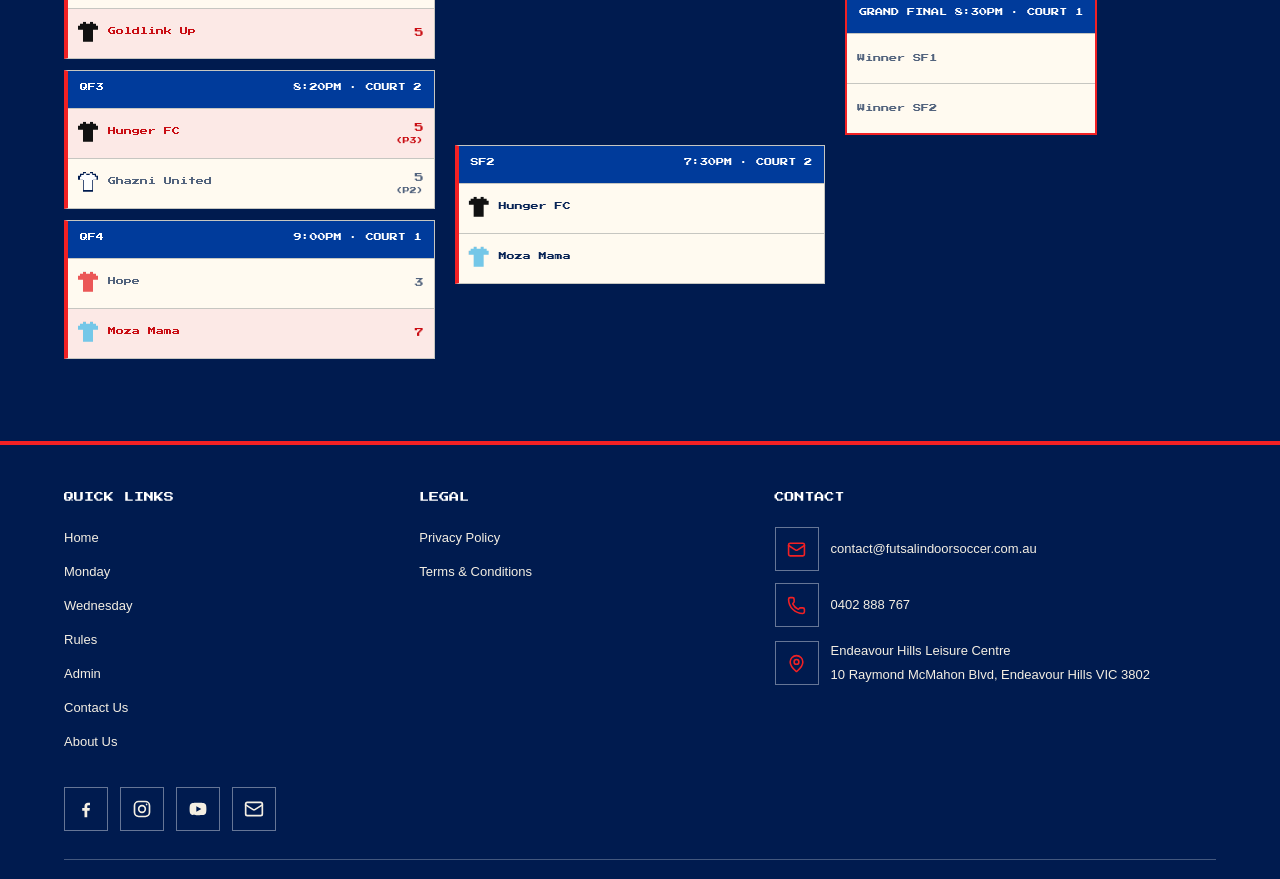
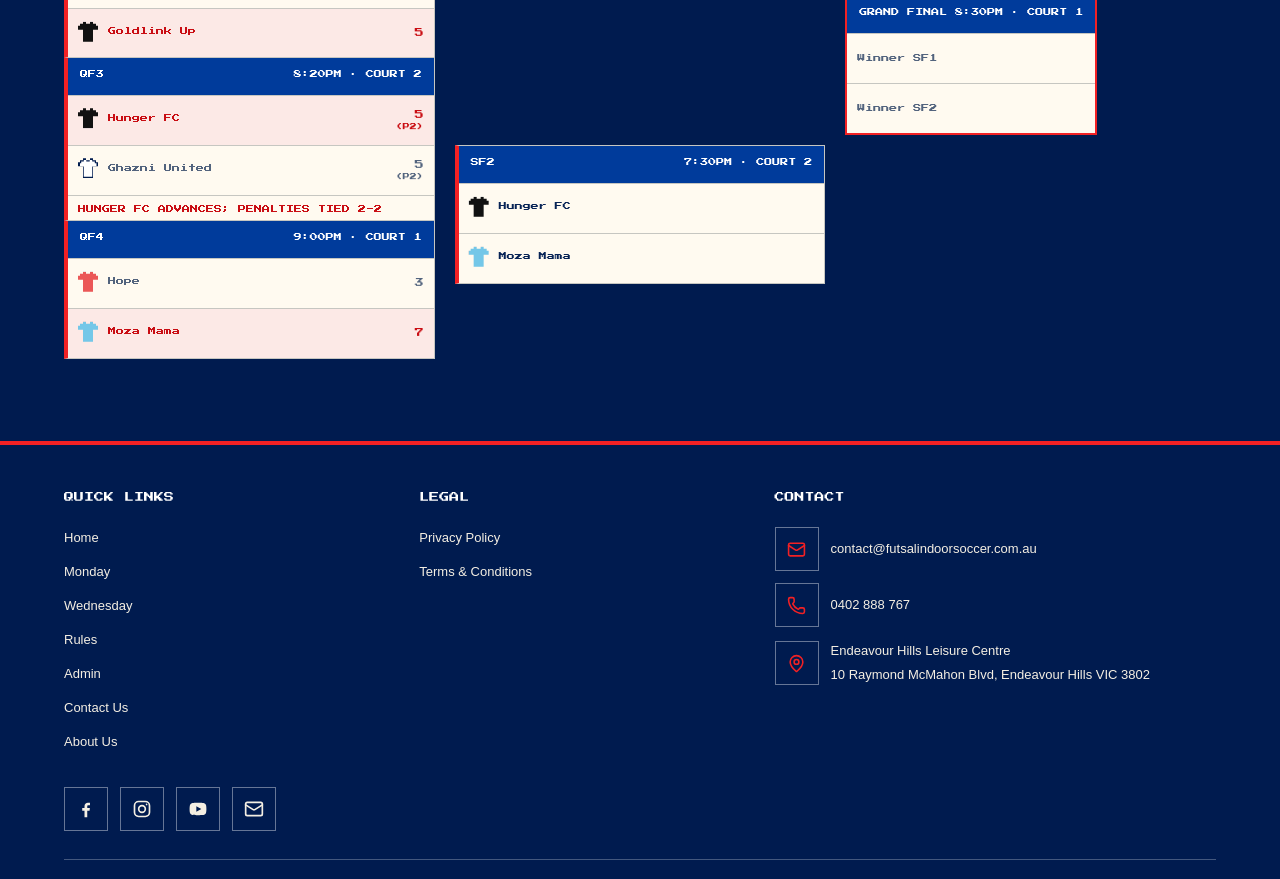
Before and after one commit to olu-git/futsal-site, a Next.js app: page / in a window 1280 px wide. Shown: the part 1840-2719 px from the top of the page. Built offline with nearby package versions, Linux system fonts and the light colour scheme; no server answers; the database is empty; a web font is replaced by a local one.

Commit message:
fix: record tied Hunger shootout and advancement

```diff
--- a/scripts/check-finals.ts
+++ b/scripts/check-finals.ts
@@ -63,7 +63,12 @@ for (const night of nights) {
     if (result.penaltyWinner) {
       assert.equal(result.scoreA, result.scoreB, `${night} ${matchId} penalties require a tied score`);
       assert(Number.isFinite(result.penaltyScoreA) && Number.isFinite(result.penaltyScoreB));
-      assert.notEqual(result.penaltyScoreA, result.penaltyScoreB);
+      const approvedTiedShootout = night === "monday" && matchId === "qf-3"
+        && result.scoreA === 5 && result.scoreB === 5
+        && result.penaltyScoreA === 2 && result.penaltyScoreB === 2
+        && result.penaltyWinner === "A";
+      assert(result.penaltyScoreA !== result.penaltyScoreB || approvedTiedShootout,
+        `${night} ${matchId} tied penalties require the approved Hunger FC advancement`);
     }
   }
 
--- a/src/components/KnockoutBracket.tsx
+++ b/src/components/KnockoutBracket.tsx
@@ -170,6 +170,9 @@ export function FinalsMatchCard({ match, night, data, kitColours }: FinalsMatchC
       {result?.forfeitSide && <p className="bracket-match-note">
         {result.forfeitSide === "A" ? teamA?.name ?? "Team A" : teamB?.name ?? "Team B"} forfeited
       </p>}
+      {result?.penaltyWinner && result.penaltyScoreA === result.penaltyScoreB && <p className="bracket-match-note">
+        {result.penaltyWinner === "A" ? teamA?.name ?? "Team A" : teamB?.name ?? "Team B"} advances; penalties tied {result.penaltyScoreA}-{result.penaltyScoreB}
+      </p>}
     </div>
   );
 }
--- a/src/data/season-2026-s1.json
+++ b/src/data/season-2026-s1.json
@@ -40,7 +40,7 @@
         "grading-4": { "scoreA": 4, "scoreB": 7 },
         "qf-1": { "scoreA": 7, "scoreB": 4 },
         "qf-2": { "scoreA": 4, "scoreB": 5 },
-        "qf-3": { "scoreA": 5, "scoreB": 5, "penaltyWinner": "A", "penaltyScoreA": 3, "penaltyScoreB": 2 },
+        "qf-3": { "scoreA": 5, "scoreB": 5, "penaltyWinner": "A", "penaltyScoreA": 2, "penaltyScoreB": 2 },
         "qf-4": { "scoreA": 3, "scoreB": 7 }
       }
     },
```
Also changed, not shown: 1 other file (tests, documents, lock files or other folders).
